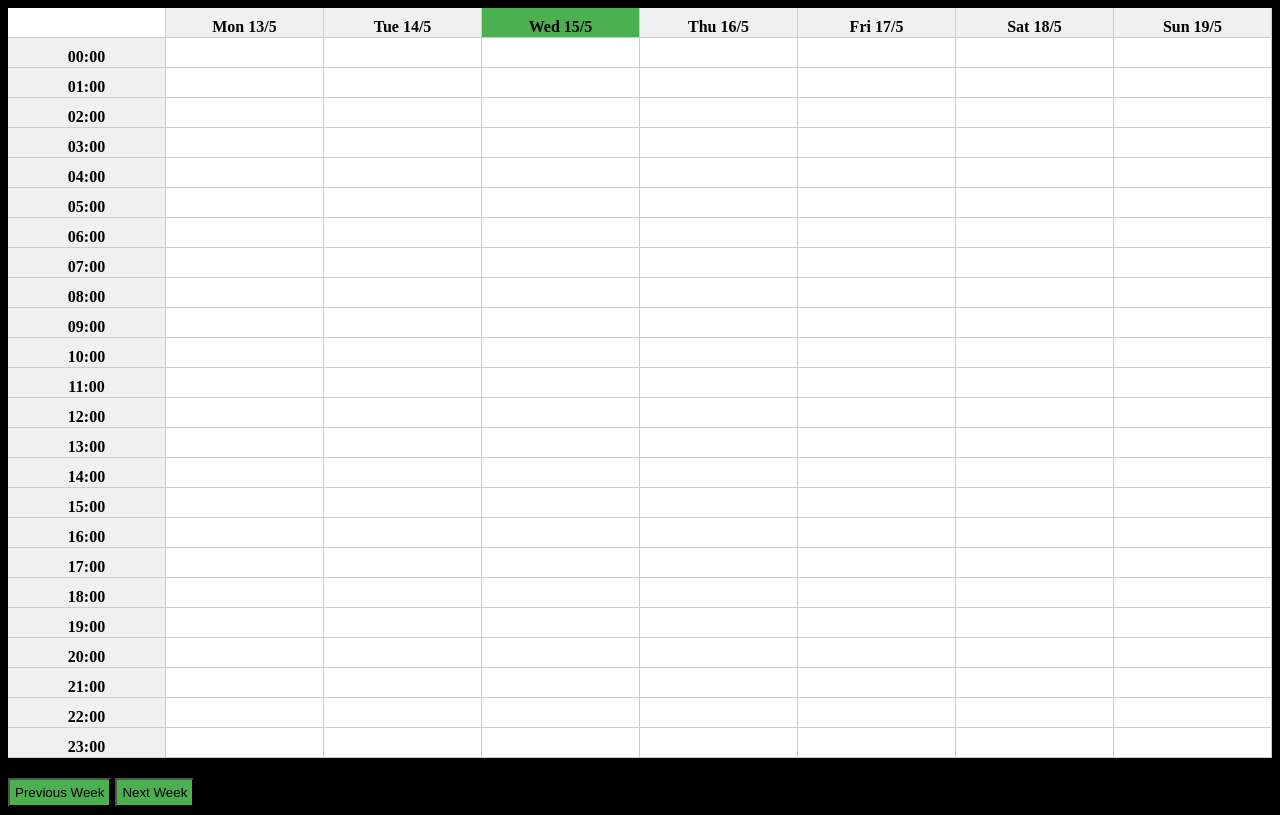
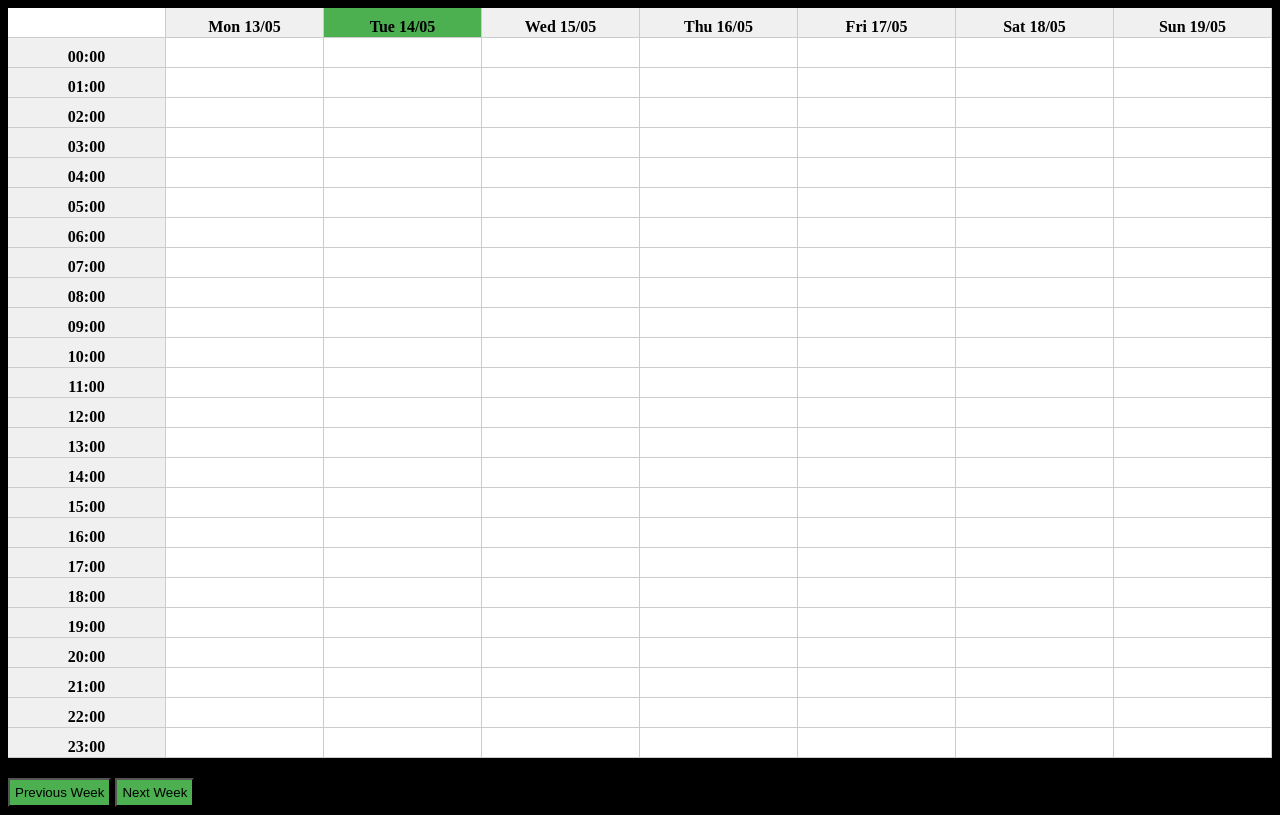
Before and after one commit to Thijs-Dery/Project-Trends-II, a website: page public/main.html in a window 1280 px wide. Drawn offline with Linux system fonts and the light colour scheme.

Commit message:
currentday fix

```diff
--- a/public/scripts/main.js
+++ b/public/scripts/main.js
@@ -36,6 +36,10 @@ function renderWeek(calendarEl, currentDate) {
 
     const days = ['Mon', 'Tue', 'Wed', 'Thu', 'Fri', 'Sat', 'Sun'];
 
+    const today = new Date(); // Get today's date
+    const todayDay = today.getDate();
+    const todayMonth = today.getMonth() + 1;
+
     // Add empty cell before the days
     const emptyCellBeforeDays = document.createElement('div');
     emptyCellBeforeDays.classList.add('empty-cell');
@@ -45,10 +49,20 @@ function renderWeek(calendarEl, currentDate) {
     for (let i = 0; i < 7; i++) {
         const dayCell = document.createElement('div');
         dayCell.classList.add('day-cell');
-        dayCell.textContent = days[i] + ' ' + (weekStart.getDate() + i) + '/' + (weekStart.getMonth() + 1);
-        if (i === 2) { // Highlight Wednesday
+        const dayDate = new Date(weekStart);
+        dayDate.setDate(dayDate.getDate() + i);
+        const day = dayDate.getDate();
+        const month = dayDate.getMonth() + 1;
+        const formattedDate = `${day < 10 ? '0' : ''}${day}/${month < 10 ? '0' : ''}${month}`;
+        dayCell.textContent = days[i] + ' ' + formattedDate;
+
+        // Check if the current cell corresponds to today's date
+        if (day === todayDay && month === todayMonth) {
             dayCell.classList.add('current-day');
+            console.log("currentDate.getDate():", currentDate.getDate());
+            console.log("currentDate.getMonth() + 1:", currentDate.getMonth() + 1);
         }
+
         calendarEl.appendChild(dayCell);
     }
 
@@ -68,6 +82,7 @@ function renderWeek(calendarEl, currentDate) {
         }
     }
 }
+
 
 function addEvent() {
     const title = document.getElementById('title').value;
--- a/public/styles/main.css
+++ b/public/styles/main.css
@@ -5,7 +5,7 @@
     background-color: white;
 }
 
-html{
+html {
     background-color: black;
 }
 
@@ -16,7 +16,8 @@ html{
     margin: 0;
     font-weight: bold;
     text-align: center;
-    background-color: #f0f0f0; /* Light gray */
+    background-color: #f0f0f0;
+    /* Light gray */
 }
 
 .hour-cell {
@@ -26,7 +27,8 @@ html{
     margin: 0;
     font-weight: bold;
     text-align: center;
-    background-color: #f0f0f0; /* Light gray */
+    background-color: #f0f0f0;
+    /* Light gray */
 }
 
 .empty-cell {
@@ -37,11 +39,17 @@ html{
     text-align: center;
 }
 
-.current-day {
-    background-color: #4CAF50; /* Green */
+.day-cell.current-day {
+    background-color: #4CAF50;
+    /* Green */
 }
 
-button{
+.day-cell.current-day span {
+    color: white;
+    /* Text color */
+}
+
+button {
     margin-top: 20px;
     padding: 5px;
     background-color: #4CAF50;
```
